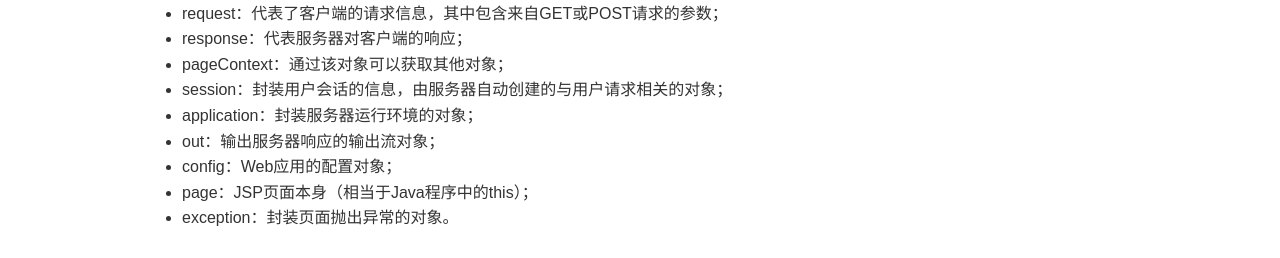
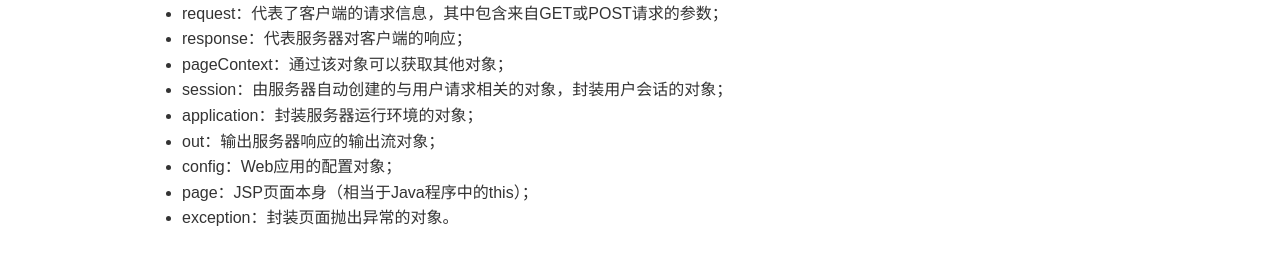
Before and after one commit to DoctorDeng/DoctorDeng.github.io, a Jekyll site: the page built from _posts/2016-09-12-java-面试.md, in a window 1280 px wide and 900 px high, scrolled down 1369 px. Shown: the part 179-437 px from the top of the window. Built offline with Jekyll 4.4.1, drawn with Linux system fonts in a browser that asks for light colours.

Commit message:
modify file

```diff
--- a/_posts/2016-09-12-java-面试.md
+++ b/_posts/2016-09-12-java-面试.md
@@ -42,7 +42,7 @@ keywords: java, 面试
 - request：代表了客户端的请求信息，其中包含来自GET或POST请求的参数；
 - response：代表服务器对客户端的响应；
 - pageContext：通过该对象可以获取其他对象；
-- session：封装用户会话的信息，由服务器自动创建的与用户请求相关的对象；
+- session：由服务器自动创建的与用户请求相关的对象，封装用户会话的对象；
 - application：封装服务器运行环境的对象；
 - out：输出服务器响应的输出流对象；
 - config：Web应用的配置对象；
```
